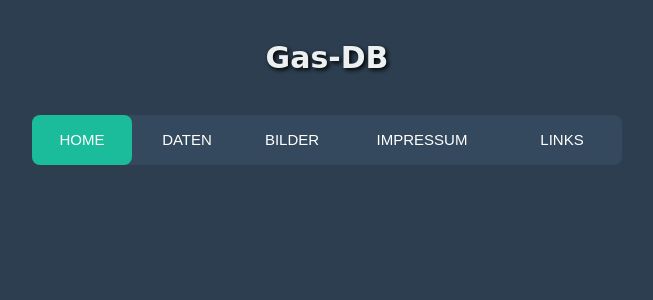
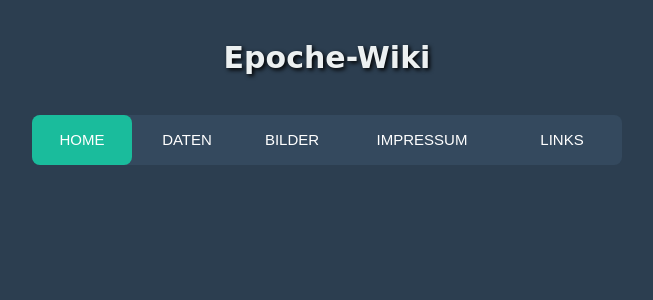
Before and after one commit to IT-TheCode/Wiki, a Flask app: page / in a window 1280 px wide. Shown: the top 300 px of the page, without its empty margins (313-966 px from the left). Run offline with Flask 3, Linux system fonts and the light colour scheme; parts of the project's set-up code (start-up, migrations or seed data) failed here and were passed over.

Commit message:
change .html

```diff
--- a/Server/Wiki/templates/impressum.html
+++ b/Server/Wiki/templates/impressum.html
@@ -3,12 +3,12 @@
 <head>
     <meta charset="UTF-8">
     <meta name=Gas-db content="width=device-width, initial-scale=1.0">
-    <title>Gas-DB</title>
+    <title>Epoche-Wiki</title>
     <link rel="stylesheet" href="{{ url_for('static', filename='style4.css') }}">
     <link rel="icon" href="{{ url_for('static', filename='Bilder/icon.ico') }}">
 </head>
 <body>
-    <h1>Gas-DB</h1>
+    <h1>Epoche-Wiki</h1>
 
     <nav>
         <a href="{{ url_for('index') }}">Home</a>
--- a/Server/Wiki/templates/index.html
+++ b/Server/Wiki/templates/index.html
@@ -3,12 +3,12 @@
     <head>
         <meta charset="UTF-8">
         <meta name=Gas-db content="width=device-width, initial-scale=1.0">
-        <title>Gas-DB</title>
+        <title>Epoche-Wiki</title>
         <link rel="stylesheet" href="{{ url_for('static', filename='style1.css') }}">
         <link rel="icon" href="{{ url_for('static', filename='Bilder/icon.ico') }}">
     </head>
     <body>
-        <h1>Gas-DB</h1>
+        <h1>Epoche-Wiki</h1>
 
         <nav>
             <a href="{{ url_for('index') }}">Home</a>
--- a/Server/Wiki/templates/links.html
+++ b/Server/Wiki/templates/links.html
@@ -3,12 +3,12 @@
     <head>
         <meta charset="UTF-8">
         <meta name=Gas-db content="width=device-width, initial-scale=1.0">
-        <title>Gas-DB</title>
+        <title>Epoche-Wiki</title>
         <link rel="stylesheet" href="{{ url_for('static', filename='style5.css') }}">
         <link rel="icon" href="{{ url_for('static', filename='Bilder/icon.ico') }}">
     </head>
     <body>
-        <h1>Gas-DB</h1>
+        <h1>Epoche-Wiki</h1>
 
         <nav>
             <a href="{{ url_for('index') }}">Home</a>
--- a/Server/Wiki/templates/picture.html
+++ b/Server/Wiki/templates/picture.html
@@ -3,12 +3,12 @@
     <head>
         <meta charset="UTF-8">
         <meta name=Gas-db content="width=device-width, initial-scale=1.0">
-        <title>Gas-DB</title>
+        <title>Epoche-Wiki</title>
         <link rel="stylesheet" href="{{ url_for('static', filename='style3.css') }}">
         <link rel="icon" href="{{ url_for('static', filename='Bilder/icon.ico') }}">
     </head>
     <body>
-        <h1>Gas-DB</h1>
+        <h1>Epoche-Wiki</h1>
 
         <nav>
             <a href="{{ url_for('index') }}">Home</a>
```
Also changed, not shown: Server/Wiki/templates/test.html (+4 -7 lines).
